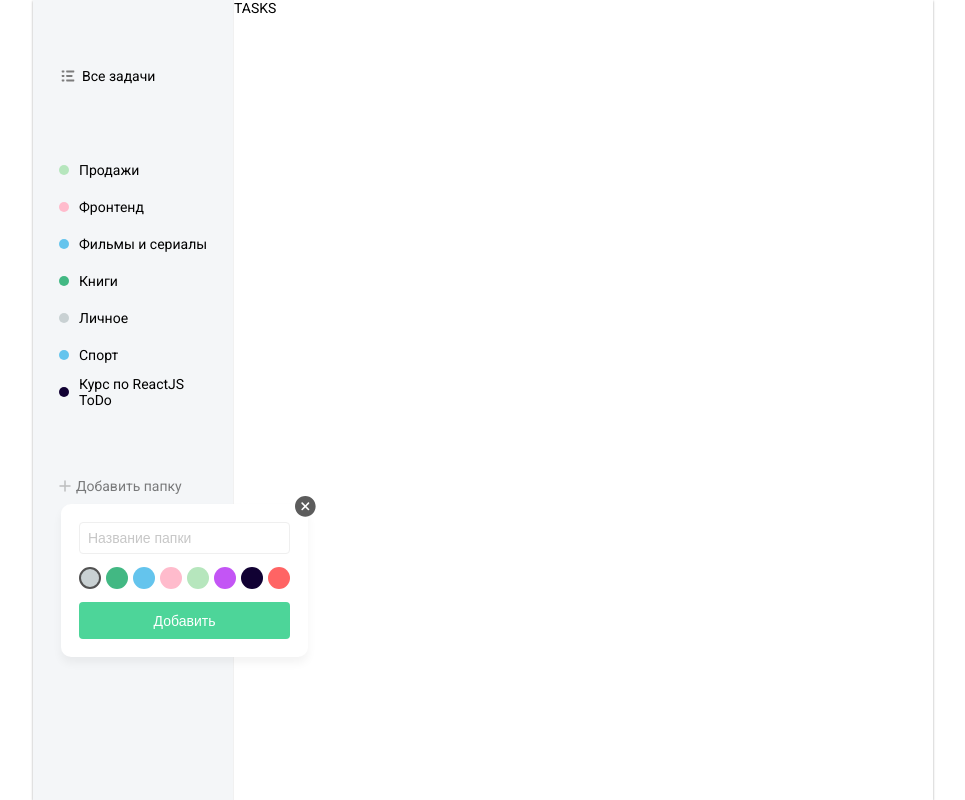
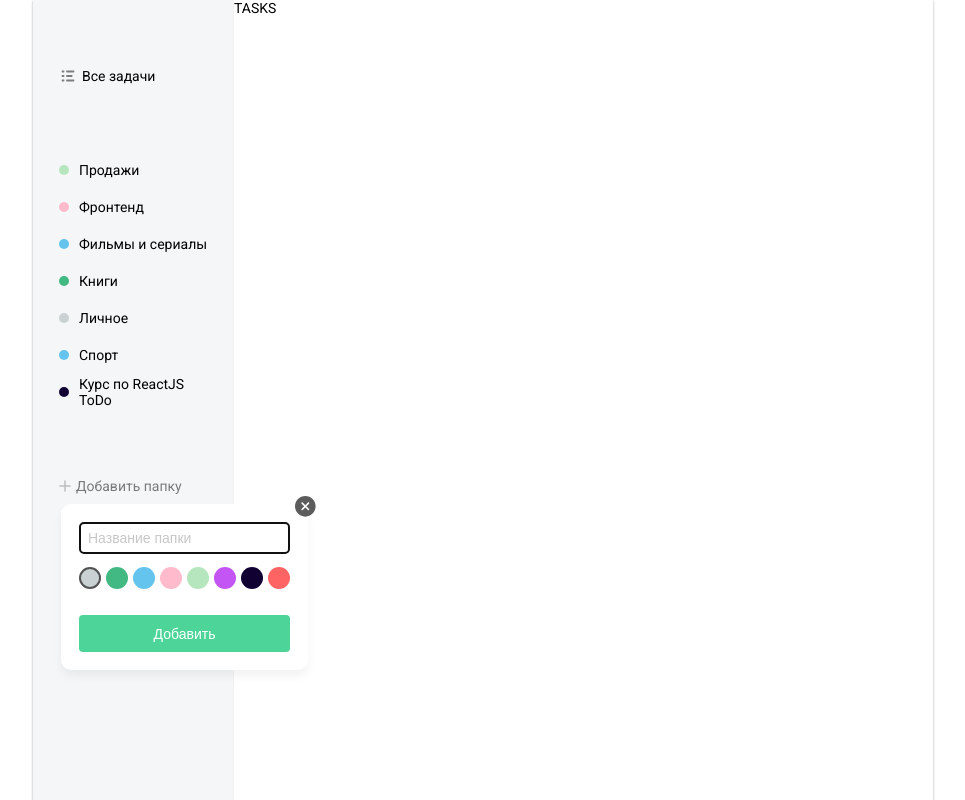
Before and after one commit to Alex5/react-todo, a React (Create React App) app: page / in a window 1280 px wide. Both pictures are taken after a click on the element "Добавить папку". Shown: the whole page, without its empty margins (157-1122 px from the left). Built offline with nearby package versions, Linux system fonts and the light colour scheme.

Commit message:
создал отдельный компонент Popup.jsx, добавил хук в App.js. И рефакторинг по мелочи

```diff
--- a/src/App.js
+++ b/src/App.js
@@ -1,9 +1,23 @@
-import React from 'react';
+import React, {useState} from 'react';
 import List from "./components/list/List";
 import AddListButton from "./components/AddList/AddListButton";
 import DB from './assets/db.json'
 
 const App = () => {
+
+    const [lists, setLists] = useState(
+        DB.lists.map(item => {
+            item.color = DB.colors.filter(color => color.id === item.colorId)[0].name;
+            return item;
+        })
+    )
+
+    const onAddList = (obj) => {
+        const newList = [...lists, obj]
+        setLists(newList)
+        console.log(newList)
+    }
+
     return (
         <div className="App">
             <div className='todo'>
@@ -21,11 +35,8 @@ const App = () => {
                             name: 'Все задачи'
                         }
                     ]}/>
-                    <List items={DB.lists.map(item => {
-                        item.color = DB.colors.filter(color => color.id === item.colorId)[0].name;
-                        return item;
-                    })}/>
-                    <AddListButton colors={DB.colors}/>
+                    <List items={lists}/>
+                    <AddListButton onAddList={onAddList} colors={DB.colors}/>
                 </div>
                 <div className="todo__tasks">TASKS</div>
             </div>
--- a/src/components/AddList/AddListButton.jsx
+++ b/src/components/AddList/AddListButton.jsx
@@ -1,11 +1,12 @@
 import React, {useState} from 'react'
 import List from "../list/List";
-import closeAddListBtn from './../../assets/img/Vector.svg'
+import Popup from "./Popup/Popup";
 
 import './AddList.scss'
-import Badge from "../Badge/Badge";
 
-const AddListButton = ({colors}) => {
+
+
+const AddListButton = ({colors, onAddList}) => {
 
     const [visiblePopup, setVisiblePopup] = useState(false)
 
@@ -38,14 +39,7 @@ const AddListButton = ({colors}) => {
                 },
             ]}/>
             {visiblePopup &&
-            <div className="add-list__popup">
-                <input className="field" placeholder="Название папки"/>
-                <Badge colors={colors}/>
-                <div onClick={onCloseListClick} className="close-button">
-                    <img src={closeAddListBtn} alt="Закрыть"/>
-                </div>
-                <button className="button">Добавить</button>
-            </div>
+            <Popup onAddList={onAddList} colors={colors} onCloseListClick={onCloseListClick}/>
             }
 
         </div>
--- /dev/null
+++ b/src/components/AddList/Popup/Popup.jsx
@@ -0,0 +1,41 @@
+import React, {useState} from 'react';
+import Badge from "../../Badge/Badge";
+import closeAddListBtn from "../../../assets/img/Vector.svg";
+
+const Popup = ({colors, onCloseListClick, onAddList}) => {
+
+    const [popupInput, popupInputChange] = (useState(''))
+    const [selectedColor, selectColor] = useState(colors[0].id)
+
+    const onPopupInputChange = (e) => {
+        popupInputChange(e.target.value);
+    }
+
+    const onAddListClick = () => {
+        if (!popupInput) {
+            alert('Введите название списка')
+            return;
+        }
+        const color = colors.filter(color => color.id === selectedColor)[0].name;
+        onAddList({
+            "id": Math.random(),
+            "name": popupInput,
+            "colorId": selectedColor,
+            "color": color
+        });
+        popupInputChange('')
+    }
+
+    return (
+        <div className="add-list__popup">
+            <input autoFocus={true} onChange={onPopupInputChange} value={popupInput} className="field" placeholder="Название папки"/>
+            <Badge selectedColor={selectedColor} selectColor={selectColor} colors={colors}/>
+            <div onClick={onCloseListClick} className="close-button">
+                <img src={closeAddListBtn} alt="Закрыть"/>
+            </div>
+            <button onClick={onAddListClick} className="button">Добавить</button>
+        </div>
+    )
+}
+
+export default Popup;
--- a/src/components/Badge/Badge.jsx
+++ b/src/components/Badge/Badge.jsx
@@ -1,10 +1,7 @@
-import React, {useState} from 'react'
+import React from 'react'
 import './Badge.scss'
 
-const Badge = ({colors}) => {
-
-    const [selectedColor, selectColor] = useState(colors[0].id)
-    console.log(selectedColor)
+const Badge = ({colors, selectColor, selectedColor}) => {
 
     return (
         <div className="colors-selector" >
--- a/src/components/list/List.scss
+++ b/src/components/list/List.scss
@@ -62,6 +62,9 @@
       &--black {
         background-color: #110133;
       }
+      &--red {
+        background-color: #FF6464;
+      }
     }
 
 
```
